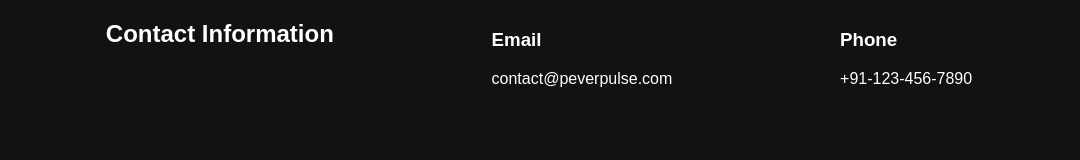
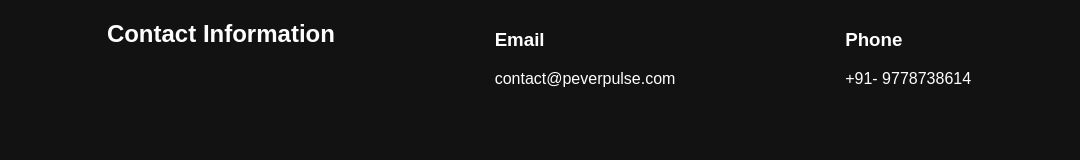
Before and after one commit to afishyke/peverpulse.github.io, a plain HTML site: page index.html in a window 1280 px wide. Shown: the part 749-909 px from the top of the page, without its empty margins (96-1176 px from the left). Drawn offline with nearby package versions, Linux system fonts and the light colour scheme.

Commit message:
Update index.html
v0.1

```diff
--- a/index.html
+++ b/index.html
@@ -82,7 +82,7 @@
             </div>
             <div>
                 <h3>Phone</h3>
-                <p>+91-123-456-7890</p>
+                <p>+91- 9778738614</p>
             </div>
         </div>
 
```
